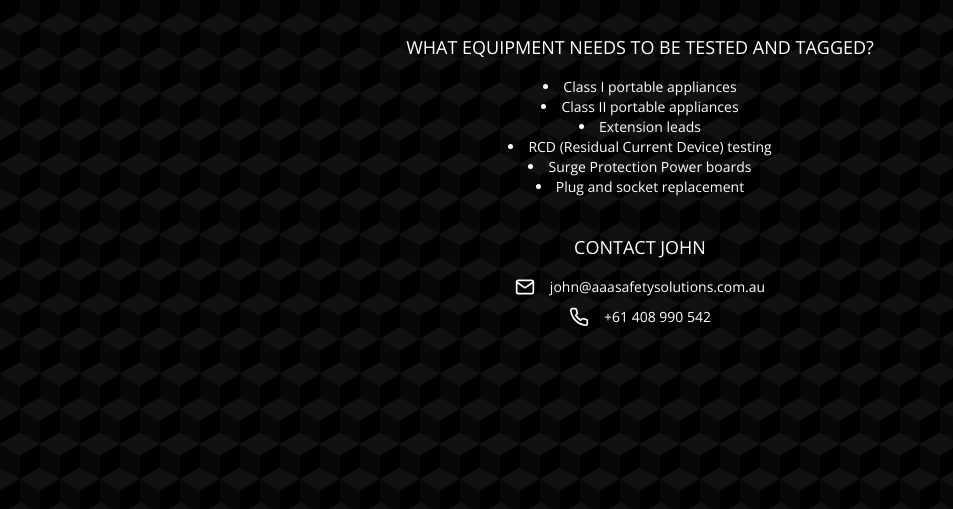
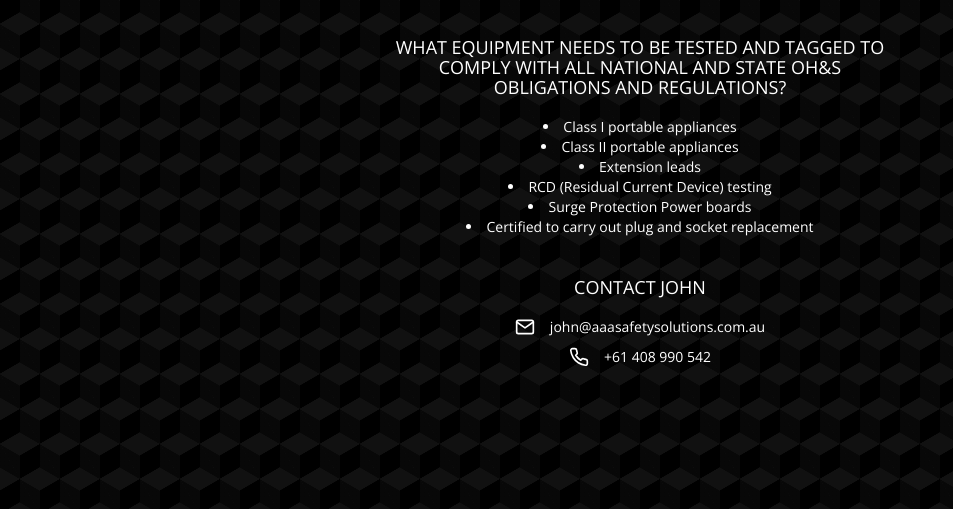
Before and after one commit to ppops/AAA-Safety-Solutions, a plain HTML site: page index.html in a window 1280 px wide. Shown: the part 291-800 px from the top of the page, without its empty margins (0-953 px from the left). Drawn offline with nearby package versions, Linux system fonts and the light colour scheme.

Commit message:
text alts

```diff
--- a/index.html
+++ b/index.html
@@ -25,14 +25,14 @@
     <p>Test and Tag Services as per the required Australian and New Zealand Saftey Standard (AS/NZS 3760:2010).</p>
 </div>
 <div class="services">
-    <h2>What Equipment needs to be tested and tagged?</h2>
+    <h2>What Equipment needs to be tested and tagged to comply with all National and State OH&S Obligations and regulations?</h2>
     <ul>
         <li>Class I portable appliances</li>
         <li>Class II portable appliances</li>
         <li>Extension leads</li>
         <li>RCD (Residual Current Device) testing</li>
         <li>Surge Protection Power boards</li>
-        <li>Plug and socket replacement</li>
+        <li>Certified to carry out plug and socket replacement</li>
     </ul>
 </div>
 <div class="contact">
```
